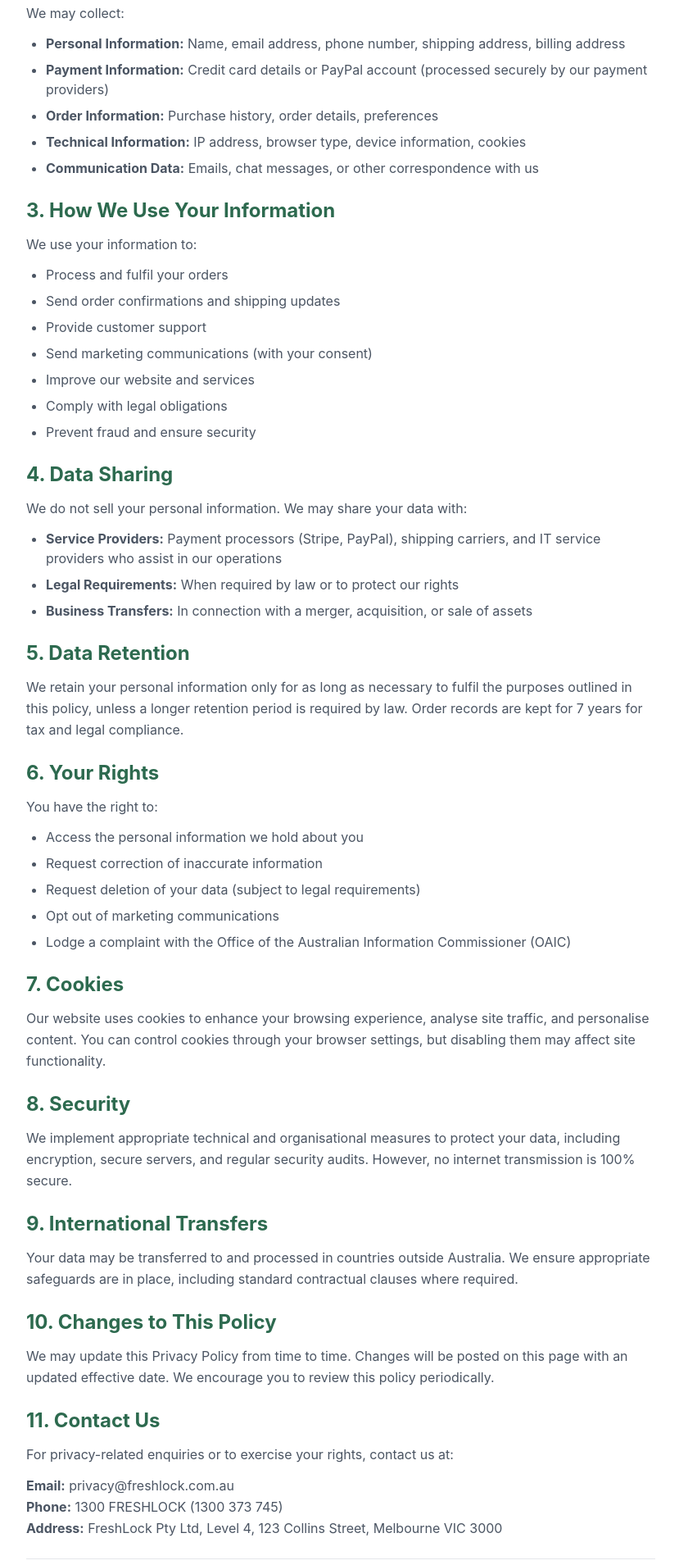
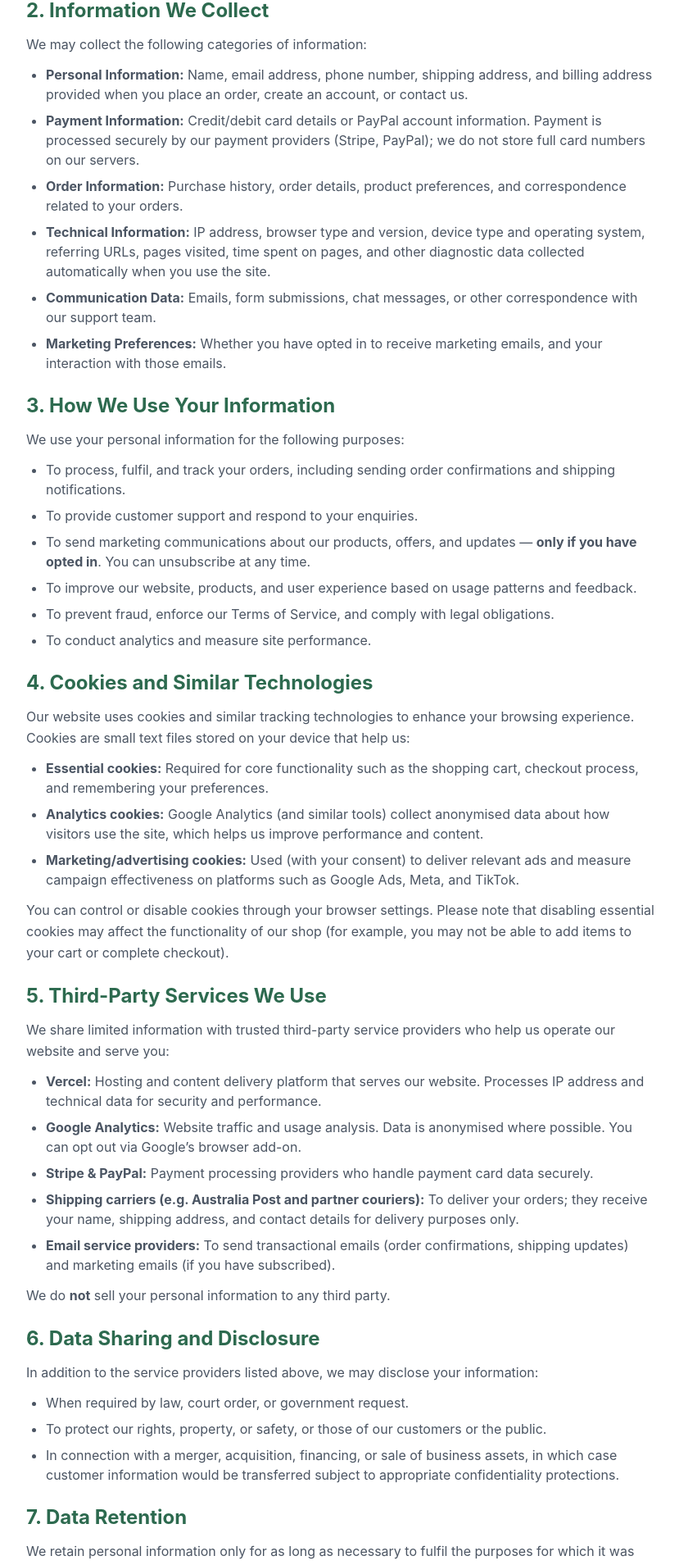
Before and after one commit to jasonyuan886/freshlock-store, a Next.js app: page /privacy in a window 1280 px wide. Shown: the part 471-2380 px from the top of the page at 82% size, without its empty margins (224-1053 px from the left). Built offline with nearby package versions, Linux system fonts and the light colour scheme.

Commit message:
GMC compliance: improve contact/privacy/terms/returns/about pages; add shipping page; unify support email; fix footer links

```diff
--- a/app/privacy/page.tsx
+++ b/app/privacy/page.tsx
@@ -8,112 +8,145 @@ export default function PrivacyPage() {
           <section>
             <h2 className="text-2xl font-bold text-primary mb-3">1. Introduction</h2>
             <p className="text-gray-600 leading-relaxed">
-              FreshLock Pty Ltd (&ldquo;we&rdquo;, &ldquo;us&rdquo;, &ldquo;our&rdquo;) is committed to protecting your privacy. This Privacy Policy explains how we collect, use, disclose, and safeguard your information when you visit our website or make a purchase.
+              FreshLock (&ldquo;we&rdquo;, &ldquo;us&rdquo;, &ldquo;our&rdquo;) operates the website www.freshlocksealer.com and is committed to protecting your privacy. This Privacy Policy explains how we collect, use, disclose, and safeguard your personal information when you visit our website, make a purchase, or interact with our services.
             </p>
-            <p className="text-gray-600 leading-relaxed">
-              We comply with the Australian Privacy Principles (APPs) under the Privacy Act 1988 (Cth) and the General Data Protection Regulation (GDPR) for EU customers.
+            <p className="text-gray-600 leading-relaxed mt-3">
+              We comply with the Australian Privacy Principles (APPs) under the Privacy Act 1988 (Cth) and applicable data protection laws for customers in other regions, including the General Data Protection Regulation (GDPR) for customers in the European Economic Area.
             </p>
           </section>
 
           <section>
             <h2 className="text-2xl font-bold text-primary mb-3">2. Information We Collect</h2>
-            <p className="text-gray-600 leading-relaxed mb-3">We may collect:</p>
+            <p className="text-gray-600 leading-relaxed mb-3">We may collect the following categories of information:</p>
             <ul className="list-disc pl-6 space-y-2 text-gray-600">
-              <li><strong>Personal Information:</strong> Name, email address, phone number, shipping address, billing address</li>
-              <li><strong>Payment Information:</strong> Credit card details or PayPal account (processed securely by our payment providers)</li>
-              <li><strong>Order Information:</strong> Purchase history, order details, preferences</li>
-              <li><strong>Technical Information:</strong> IP address, browser type, device information, cookies</li>
-              <li><strong>Communication Data:</strong> Emails, chat messages, or other correspondence with us</li>
+              <li><strong>Personal Information:</strong> Name, email address, phone number, shipping address, and billing address provided when you place an order, create an account, or contact us.</li>
+              <li><strong>Payment Information:</strong> Credit/debit card details or PayPal account information. Payment is processed securely by our payment providers (Stripe, PayPal); we do not store full card numbers on our servers.</li>
+              <li><strong>Order Information:</strong> Purchase history, order details, product preferences, and correspondence related to your orders.</li>
+              <li><strong>Technical Information:</strong> IP address, browser type and version, device type and operating system, referring URLs, pages visited, time spent on pages, and other diagnostic data collected automatically when you use the site.</li>
+              <li><strong>Communication Data:</strong> Emails, form submissions, chat messages, or other correspondence with our support team.</li>
+              <li><strong>Marketing Preferences:</strong> Whether you have opted in to receive marketing emails, and your interaction with those emails.</li>
             </ul>
           </section>
 
           <section>
             <h2 className="text-2xl font-bold text-primary mb-3">3. How We Use Your Information</h2>
-            <p className="text-gray-600 leading-relaxed mb-3">We use your information to:</p>
+            <p className="text-gray-600 leading-relaxed mb-3">We use your personal information for the following purposes:</p>
             <ul className="list-disc pl-6 space-y-2 text-gray-600">
-              <li>Process and fulfil your orders</li>
-              <li>Send order confirmations and shipping updates</li>
-              <li>Provide customer support</li>
-              <li>Send marketing communications (with your consent)</li>
-              <li>Improve our website and services</li>
-              <li>Comply with legal obligations</li>
-              <li>Prevent fraud and ensure security</li>
+              <li>To process, fulfil, and track your orders, including sending order confirmations and shipping notifications.</li>
+              <li>To provide customer support and respond to your enquiries.</li>
+              <li>To send marketing communications about our products, offers, and updates — <strong>only if you have opted in</strong>. You can unsubscribe at any time.</li>
+              <li>To improve our website, products, and user experience based on usage patterns and feedback.</li>
+              <li>To prevent fraud, enforce our Terms of Service, and comply with legal obligations.</li>
+              <li>To conduct analytics and measure site performance.</li>
             </ul>
           </section>
 
           <section>
-            <h2 className="text-2xl font-bold text-primary mb-3">4. Data Sharing</h2>
-            <p className="text-gray-600 leading-relaxed">
-              We do not sell your personal information. We may share your data with:
+            <h2 className="text-2xl font-bold text-primary mb-3">4. Cookies and Similar Technologies</h2>
+            <p className="text-gray-600 leading-relaxed mb-3">
+              Our website uses cookies and similar tracking technologies to enhance your browsing experience. Cookies are small text files stored on your device that help us:
             </p>
-            <ul className="list-disc pl-6 space-y-2 text-gray-600 mt-3">
-              <li><strong>Service Providers:</strong> Payment processors (Stripe, PayPal), shipping carriers, and IT service providers who assist in our operations</li>
-              <li><strong>Legal Requirements:</strong> When required by law or to protect our rights</li>
-              <li><strong>Business Transfers:</strong> In connection with a merger, acquisition, or sale of assets</li>
+            <ul className="list-disc pl-6 space-y-2 text-gray-600">
+              <li><strong>Essential cookies:</strong> Required for core functionality such as the shopping cart, checkout process, and remembering your preferences.</li>
+              <li><strong>Analytics cookies:</strong> Google Analytics (and similar tools) collect anonymised data about how visitors use the site, which helps us improve performance and content.</li>
+              <li><strong>Marketing/advertising cookies:</strong> Used (with your consent) to deliver relevant ads and measure campaign effectiveness on platforms such as Google Ads, Meta, and TikTok.</li>
+            </ul>
+            <p className="text-gray-600 leading-relaxed mt-3">
+              You can control or disable cookies through your browser settings. Please note that disabling essential cookies may affect the functionality of our shop (for example, you may not be able to add items to your cart or complete checkout).
+            </p>
+          </section>
+
+          <section>
+            <h2 className="text-2xl font-bold text-primary mb-3">5. Third-Party Services We Use</h2>
+            <p className="text-gray-600 leading-relaxed mb-3">
+              We share limited information with trusted third-party service providers who help us operate our website and serve you:
+            </p>
+            <ul className="list-disc pl-6 space-y-2 text-gray-600">
+              <li><strong>Vercel:</strong> Hosting and content delivery platform that serves our website. Processes IP address and technical data for security and performance.</li>
+              <li><strong>Google Analytics:</strong> Website traffic and usage analysis. Data is anonymised where possible. You can opt out via Google&rsquo;s browser add-on.</li>
+              <li><strong>Stripe &amp; PayPal:</strong> Payment processing providers who handle payment card data securely.</li>
+              <li><strong>Shipping carriers (e.g. Australia Post and partner couriers):</strong> To deliver your orders; they receive your name, shipping address, and contact details for delivery purposes only.</li>
+              <li><strong>Email service providers:</strong> To send transactional emails (order confirmations, shipping updates) and marketing emails (if you have subscribed).</li>
+            </ul>
+            <p className="text-gray-600 leading-relaxed mt-3">
+              We do <strong>not</strong> sell your personal information to any third party.
+            </p>
+          </section>
+
+          <section>
+            <h2 className="text-2xl font-bold text-primary mb-3">6. Data Sharing and Disclosure</h2>
+            <p className="text-gray-600 leading-relaxed mb-3">In addition to the service providers listed above, we may disclose your information:</p>
+            <ul className="list-disc pl-6 space-y-2 text-gray-600">
+              <li>When required by law, court order, or government request.</li>
+              <li>To protect our rights, property, or safety, or those of our customers or the public.</li>
+              <li>In connection with a merger, acquisition, financing, or sale of business assets, in which case customer information would be transferred subject to appropriate confidentiality protections.</li>
             </ul>
           </section>
 
           <section>
-            <h2 className="text-2xl font-bold text-primary mb-3">5. Data Retention</h2>
+            <h2 className="text-2xl font-bold text-primary mb-3">7. Data Retention</h2>
             <p className="text-gray-600 leading-relaxed">
-              We retain your personal information only for as long as necessary to fulfil the purposes outlined in this policy, unless a longer retention period is required by law. Order records are kept for 7 years for tax and legal compliance.
+              We retain personal information only for as long as necessary to fulfil the purposes for which it was collected, including order fulfilment, warranty support, legal and accounting requirements, and fraud prevention. Order records are generally retained for up to 7 years for tax and legal compliance. Marketing list data is retained until you unsubscribe.
             </p>
           </section>
 
           <section>
-            <h2 className="text-2xl font-bold text-primary mb-3">6. Your Rights</h2>
-            <p className="text-gray-600 leading-relaxed mb-3">You have the right to:</p>
-            <ul className="list-disc pl-6 space-y-2 text-gray-600">
-              <li>Access the personal information we hold about you</li>
-              <li>Request correction of inaccurate information</li>
-              <li>Request deletion of your data (subject to legal requirements)</li>
-              <li>Opt out of marketing communications</li>
-              <li>Lodge a complaint with the Office of the Australian Information Commissioner (OAIC)</li>
-            </ul>
-          </section>
-
-          <section>
-            <h2 className="text-2xl font-bold text-primary mb-3">7. Cookies</h2>
+            <h2 className="text-2xl font-bold text-primary mb-3">8. Data Security</h2>
             <p className="text-gray-600 leading-relaxed">
-              Our website uses cookies to enhance your browsing experience, analyse site traffic, and personalise content. You can control cookies through your browser settings, but disabling them may affect site functionality.
+              We implement industry-standard security measures including SSL/TLS encryption for all website traffic, secure payment processing through PCI-DSS compliant providers, restricted access to personal data, and regular security monitoring. However, no method of transmission over the Internet or electronic storage is 100% secure, and we cannot guarantee absolute security.
             </p>
           </section>
 
           <section>
-            <h2 className="text-2xl font-bold text-primary mb-3">8. Security</h2>
+            <h2 className="text-2xl font-bold text-primary mb-3">9. International Data Transfers</h2>
             <p className="text-gray-600 leading-relaxed">
-              We implement appropriate technical and organisational measures to protect your data, including encryption, secure servers, and regular security audits. However, no internet transmission is 100% secure.
+              Some of our third-party service providers (such as cloud hosting and analytics platforms) may process data outside Australia, including in the United States and other jurisdictions. We take steps to ensure such transfers comply with applicable law and that your information receives an adequate level of protection.
             </p>
           </section>
 
           <section>
-            <h2 className="text-2xl font-bold text-primary mb-3">9. International Transfers</h2>
-            <p className="text-gray-600 leading-relaxed">
-              Your data may be transferred to and processed in countries outside Australia. We ensure appropriate safeguards are in place, including standard contractual clauses where required.
+            <h2 className="text-2xl font-bold text-primary mb-3">10. Your Rights</h2>
+            <p className="text-gray-600 leading-relaxed mb-3">Depending on your location, you may have the right to:</p>
+            <ul className="list-disc pl-6 space-y-2 text-gray-600">
+              <li>Access the personal information we hold about you.</li>
+              <li>Request correction of inaccurate or incomplete information.</li>
+              <li>Request deletion of your personal data (subject to legal retention obligations).</li>
+              <li>Object to or restrict certain types of processing.</li>
+              <li>Opt out of marketing communications at any time (use the &ldquo;unsubscribe&rdquo; link in any marketing email).</li>
+              <li>Lodge a complaint with your local data protection authority (e.g. the Office of the Australian Information Commissioner in Australia).</li>
+            </ul>
+            <p className="text-gray-600 leading-relaxed mt-3">
+              To exercise any of these rights, please contact us using the details below. We will respond within a reasonable timeframe, generally within 30 days.
             </p>
           </section>
 
           <section>
-            <h2 className="text-2xl font-bold text-primary mb-3">10. Changes to This Policy</h2>
+            <h2 className="text-2xl font-bold text-primary mb-3">11. Children&rsquo;s Privacy</h2>
             <p className="text-gray-600 leading-relaxed">
-              We may update this Privacy Policy from time to time. Changes will be posted on this page with an updated effective date. We encourage you to review this policy periodically.
+              Our website is not directed to children under the age of 18, and we do not knowingly collect personal information from children. If you believe a child has provided us with personal information, please contact us so we can remove it.
             </p>
           </section>
 
           <section>
-            <h2 className="text-2xl font-bold text-primary mb-3">11. Contact Us</h2>
+            <h2 className="text-2xl font-bold text-primary mb-3">12. Changes to This Policy</h2>
             <p className="text-gray-600 leading-relaxed">
-              For privacy-related enquiries or to exercise your rights, contact us at:
+              We may update this Privacy Policy from time to time to reflect changes in our practices, legal requirements, or service providers. Any changes will be posted on this page with an updated effective date. Your continued use of the site after changes take effect constitutes acceptance of the revised policy.
+            </p>
+          </section>
+
+          <section>
+            <h2 className="text-2xl font-bold text-primary mb-3">13. Contact Us</h2>
+            <p className="text-gray-600 leading-relaxed">
+              For privacy-related enquiries, to exercise your rights, or to raise a concern, please contact us at:
             </p>
             <p className="text-gray-600 leading-relaxed mt-3">
-              <strong>Email:</strong> privacy@freshlock.com.au<br />
-              <strong>Phone:</strong> 1300 FRESHLOCK (1300 373 745)<br />
-              <strong>Address:</strong> FreshLock Pty Ltd, Level 4, 123 Collins Street, Melbourne VIC 3000
+              <strong>Email:</strong> <a href="mailto:support@freshlocksealer.com" className="text-accent hover:underline">support@freshlocksealer.com</a><br />
+              <strong>Response time:</strong> Within 24 hours on business days
             </p>
           </section>
 
           <p className="text-sm text-gray-500 mt-8 pt-6 border-t">
-            Last updated: {new Date().toLocaleDateString('en-AU', { month: 'long', year: 'numeric' })}
+            Last updated: {new Date().toLocaleDateString('en-AU', { month: 'long', day: 'numeric', year: 'numeric' })}
           </p>
         </div>
       </div>
```
